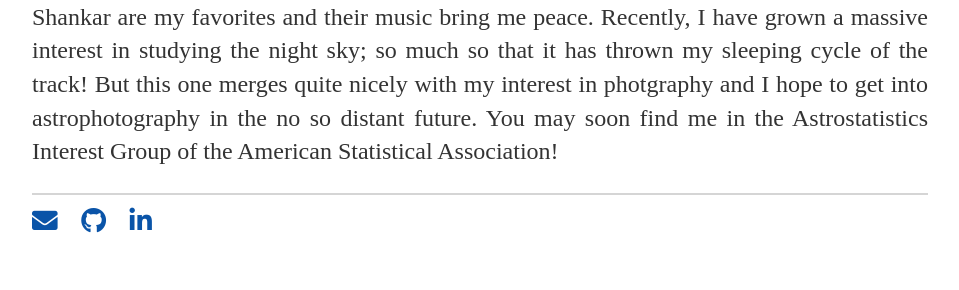
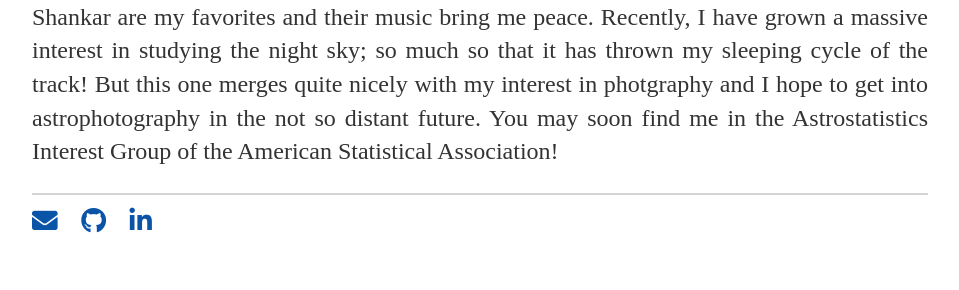
Before and after one commit to AnirbanMitra303/awnirbaan.github.io, a Jekyll site: the page built from about/index.html, in a window 1280 px wide. Shown: the part 700-990 px from the top of the page, without its empty margins (160-1119 px from the left). Built offline with Jekyll 4.4.1, drawn with Linux system fonts in a browser that asks for light colours; some of the changed text lies outside the part shown.

Commit message:
corrections and blog edit

```diff
--- a/about/index.html
+++ b/about/index.html
@@ -19,7 +19,7 @@ title: About me
         I also like to draw a few scratches on my iPad at times. I have always been interested in music and used to be in the school singing team.
         Early 2020, I finally got the opportunity and started learning the Guitar. If I had to pick my favorite instrument it would either be flute or sitar.
         Pt. Hariprasad Chaurasia and Pt. Ravi Shankar are my favorites and their music bring me peace.
-        Recently, I have grown a massive interest in studying the night sky; so much so that it has thrown my sleeping cycle of the track! But this one merges quite nicely with my interest in photgraphy and I hope to get into astrophotography in the no so distant future.
+        Recently, I have grown a massive interest in studying the night sky; so much so that it has thrown my sleeping cycle of the track! But this one merges quite nicely with my interest in photgraphy and I hope to get into astrophotography in the not so distant future.
         You may soon find me in the Astrostatistics Interest Group of the American Statistical Association!
     </p>
 </div><!-- /.blurb -->
--- a/css/main.css
+++ b/css/main.css
@@ -18,7 +18,7 @@ a {
 }
 a:hover {
     text-decoration: underline;
-    color: #772302;
+    color: #1F968BFF;
     transform: skew(-10deg);
     /*background-color: #e7dbdb;*/
 }
```
